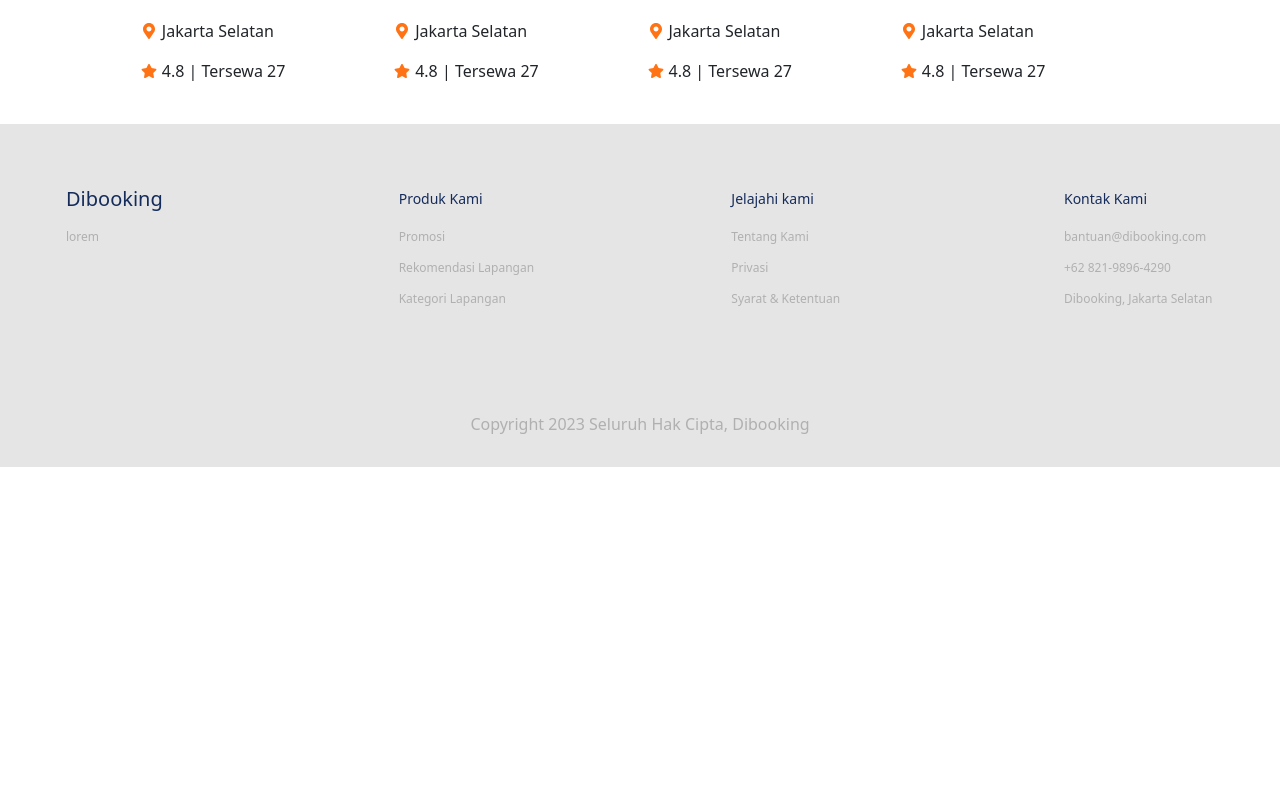
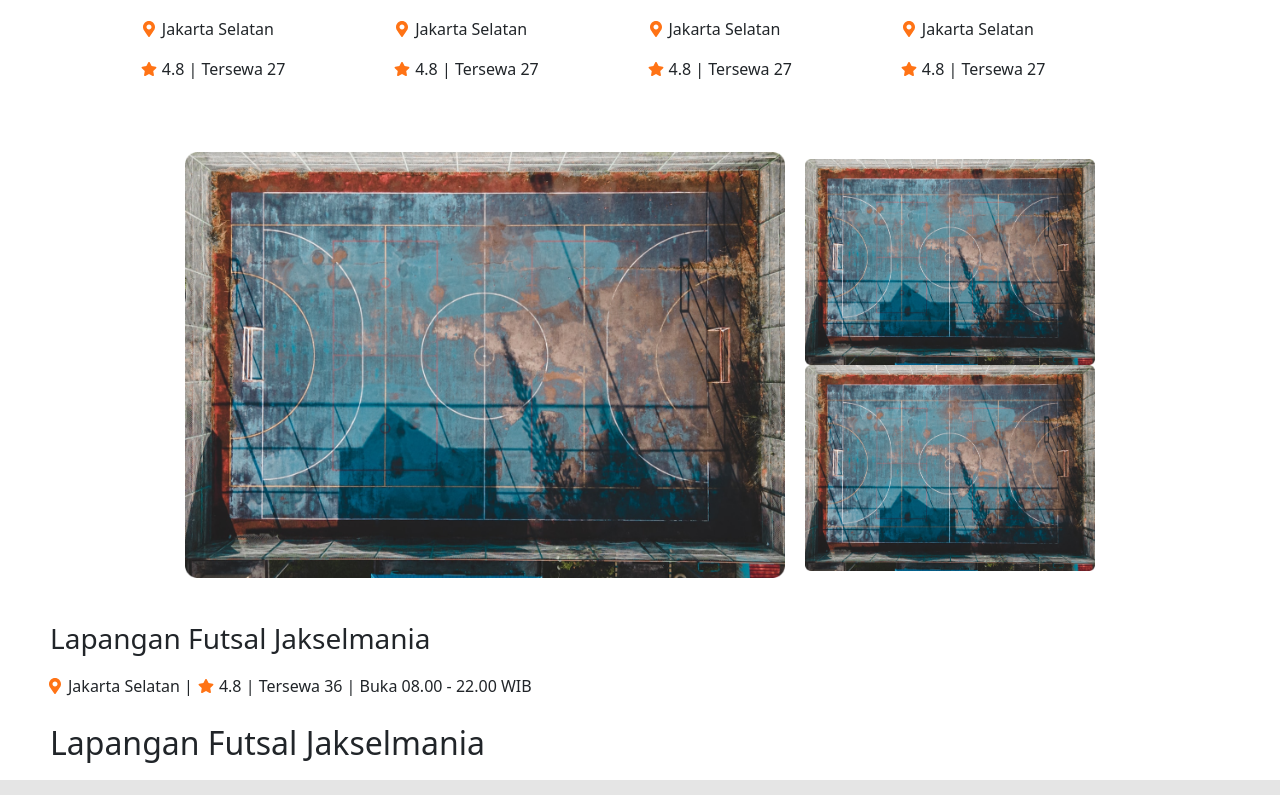
Before and after one commit to Rizqi30/Utek_Utek, a React (Create React App) app: page / in a window 1280 px wide. Shown: the part 1665-2460 px from the top of the page. Before the commit the page ends 2132 px from the top, so only its background shows below. Built offline with nearby package versions, Linux system fonts and the light colour scheme.

Commit message:
new change

```diff
--- a/src/App.js
+++ b/src/App.js
@@ -2,6 +2,7 @@
 import './App.css';
 import NavContainer from './components/NavContainer';
 import Homepage from './pages/Homepage';
+import Detail from './pages/Detail';
 import Footer from './components/Footer';
 
 function App() {
@@ -9,6 +10,7 @@
     <>
       <NavContainer/>
       <Homepage/>
+      <Detail/>
       <Footer/>
     </>
   );
--- /dev/null
+++ b/src/pages/Detail.js
@@ -0,0 +1,48 @@
+import React from 'react'
+import detail from "../assets/detail.png";
+import { FaStar, FaMapMarkerAlt } from "react-icons/fa";
+
+function Detail() {
+  return (
+    <div>
+        <div className='hero' style={{padding:"20px", display:"flex", alignItems:"center", flexWrap:"wrap", justifyContent:"center",justifyContent:"center"}}>
+            <div className='mainhero' style={{maxWidth:"620px", padding:"10px"}}>
+                <img src={detail} alt='detail lapangan' style={{maxWidth:"100%"}} />
+            </div>
+            <div className='secondhero' style={{maxWidth:"310px", padding:"10px"}}>
+                <div style={{maxWidth:"410px"}}>
+                    <img src={detail} alt='detail lapangan' style={{width:"100%"}} />
+                </div>
+                <div>
+                    <img src={detail} alt='detail lapangan' style={{width:"100%"}} />
+                </div>
+            </div>
+        </div>
+
+        <section
+            className="mt-1"
+            style={{
+                height: "fit-content",
+                maxWidth: "1200px",
+                overflow: "hidden",
+                margin: "auto",
+            }}
+        >
+            <h3 className="mb-2w" style={{ padding: "10px" }}>
+                Lapangan Futsal Jakselmania
+            </h3>
+            <p className='d-flex align-items-center margin' style={{marginLeft:"7px"}} >
+                <FaMapMarkerAlt className="d-flex align-items-center" style={{ color: "#FF7315", marginRight: "5px" }}/>
+                {""} Jakarta Selatan | <FaStar style={{ color: "#FF7315", marginRight: "5px", marginLeft:"5px" }} />{" "}
+                {""} 4.8 | Tersewa 36 | Buka 08.00 - 22.00 WIB
+            </p>
+            <h2 className="mb-2w" style={{ padding: "10px" }}>
+                Lapangan Futsal Jakselmania
+            </h2>
+        </section>
+    </div>
+
+  )
+}
+
+export default Detail
--- a/src/pages/Homepage.js
+++ b/src/pages/Homepage.js
@@ -228,7 +228,6 @@
         </h3>
         <Row
           className="justify-content-md-center"
-          style={{ border: "1px solid black" }}
         >
           <Col
             md={4}
```
Also changed, not shown: src/assets/detail.png (added), src/assets/gambar1.png (deleted), src/styles/Detail.css (added).
